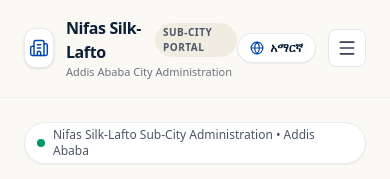
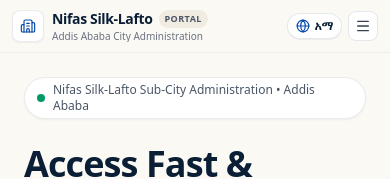
Before and after one commit to kirubelreta47-bit/Nifas-Silk-Lafto-Sub-City-Portal, a React (Vite) app: page / in a window 390 px wide. Shown: the top 179 px of the page. Built offline with nearby package versions, Linux system fonts and the light colour scheme.

Commit message:
changes made in the nav

```diff
--- a/src/components/Navbar.tsx
+++ b/src/components/Navbar.tsx
@@ -40,7 +40,7 @@
 
   return (
     <nav className="w-full bg-[#FBF9F4] border-b border-gray-200/60 sticky top-0 z-40">
-      <div className="max-w-7xl mx-auto px-6 sm:px-12 py-4 sm:py-5 flex items-center justify-between">
+      <div className="max-w-7xl mx-auto px-3 sm:px-8 lg:px-12 py-2.5 sm:py-4 flex items-center justify-between gap-2">
 
         {/* Logo Brand */}
         <div
@@ -48,28 +48,32 @@
             setActiveTab('overview');
             window.scrollTo({ top: 0, behavior: 'smooth' });
           }}
-          className="flex items-center gap-3 cursor-pointer group"
+          className="flex items-center gap-2 sm:gap-3 cursor-pointer group min-w-0"
         >
-          <div className="w-10 h-10 rounded-xl bg-white border border-gray-200/80 shadow-sm flex items-center justify-center text-[#0348AB] group-hover:shadow-md transition-shadow">
-            <Building2 className="w-5 h-5 stroke-[1.75]" />
+          <div className="w-8 h-8 sm:w-10 sm:h-10 rounded-lg sm:rounded-xl bg-white border border-gray-200/80 shadow-xs flex items-center justify-center text-[#0348AB] shrink-0 group-hover:shadow-md transition-shadow">
+            <Building2 className="w-4 h-4 sm:w-5 sm:h-5 stroke-[1.75]" />
           </div>
-          <div>
-            <div className="flex items-center gap-2">
-              <h1 className="font-extrabold text-base tracking-tight text-[#0a1e36]">
+          <div className="min-w-0">
+            <div className="flex items-center gap-1.5 sm:gap-2">
+              <h1 className="font-extrabold text-xs min-[360px]:text-sm sm:text-base tracking-tight text-[#0a1e36] whitespace-nowrap truncate leading-tight">
                 {language === 'en' ? 'Nifas Silk-Lafto' : 'ነፋስ ስልክ ላፍቶ'}
               </h1>
-              <span className="bg-[#f0ece1] text-[#4a5568] text-[10px] font-semibold px-2 py-0.5 rounded-full uppercase tracking-wider">
+              {/* Short badge on mobile, full badge on larger screens */}
+              <span className="sm:hidden inline-flex items-center bg-[#f0ece1] text-[#4a5568] text-[9px] font-semibold px-1.5 py-0.5 rounded-full uppercase tracking-wider shrink-0">
+                {language === 'en' ? 'Portal' : 'ፖርታል'}
+              </span>
+              <span className="hidden sm:inline-flex items-center bg-[#f0ece1] text-[#4a5568] text-[10px] font-semibold px-2 py-0.5 rounded-full uppercase tracking-wider whitespace-nowrap shrink-0">
                 {language === 'en' ? 'Sub-City Portal' : 'ክፍለ ከተማ ፖርታል'}
               </span>
             </div>
-            <p className="text-[11px] text-gray-500 font-medium">
+            <p className="text-[10px] sm:text-[11px] text-gray-500 font-medium whitespace-nowrap truncate leading-tight mt-0.5">
               {language === 'en' ? 'Addis Ababa City Administration' : 'አዲስ አበባ ከተማ አስተዳደር'}
             </p>
           </div>
         </div>
 
         {/* Center Navigation Links (Desktop) */}
-        <div className="hidden lg:flex items-center gap-8 text-sm font-semibold text-gray-700">
+        <div className="hidden lg:flex items-center gap-8 text-sm font-semibold text-gray-700 shrink-0">
           {navLinks.map((link) => {
             const isActive = activeTab === link.id;
             return (
@@ -95,23 +99,24 @@
         </div>
 
         {/* Right Action: Language Switch & Mobile Toggle */}
-        <div className="flex items-center gap-3">
+        <div className="flex items-center gap-1.5 sm:gap-3 shrink-0">
           <button
             onClick={toggleLanguage}
-            className="px-3 py-1.5 rounded-full border border-gray-200/90 bg-white hover:bg-blue-50/40 hover:border-[#0348AB]/30 text-xs font-semibold text-[#0a1e36] transition-colors shadow-2xs cursor-pointer flex items-center gap-1.5"
+            className="px-2 sm:px-3 py-1 sm:py-1.5 rounded-full border border-gray-200/90 bg-white hover:bg-blue-50/40 hover:border-[#0348AB]/30 text-xs font-semibold text-[#0a1e36] transition-colors shadow-2xs cursor-pointer flex items-center gap-1 sm:gap-1.5"
             title="Toggle Language / ቋንቋ ቀይር"
           >
-            <Globe className="w-3.5 h-3.5 text-[#0348AB]" />
-            <span>{language === 'en' ? 'አማርኛ' : 'English'}</span>
+            <Globe className="w-3.5 h-3.5 text-[#0348AB] shrink-0" />
+            <span className="hidden sm:inline">{language === 'en' ? 'አማርኛ' : 'English'}</span>
+            <span className="sm:hidden">{language === 'en' ? 'አማ' : 'EN'}</span>
           </button>
 
           {/* Mobile Menu Toggle Button */}
           <button
             onClick={() => setMobileMenuOpen(!mobileMenuOpen)}
-            className="lg:hidden p-2 rounded-lg bg-white border border-gray-200 text-gray-700 hover:bg-gray-50 transition-colors cursor-pointer"
+            className="lg:hidden p-1.5 sm:p-2 rounded-lg bg-white border border-gray-200 text-gray-700 hover:bg-gray-50 transition-colors cursor-pointer"
             aria-label="Toggle menu"
           >
-            {mobileMenuOpen ? <X className="w-5 h-5" /> : <Menu className="w-5 h-5" />}
+            {mobileMenuOpen ? <X className="w-4 h-4 sm:w-5 sm:h-5" /> : <Menu className="w-4 h-4 sm:w-5 sm:h-5" />}
           </button>
         </div>
 
```
